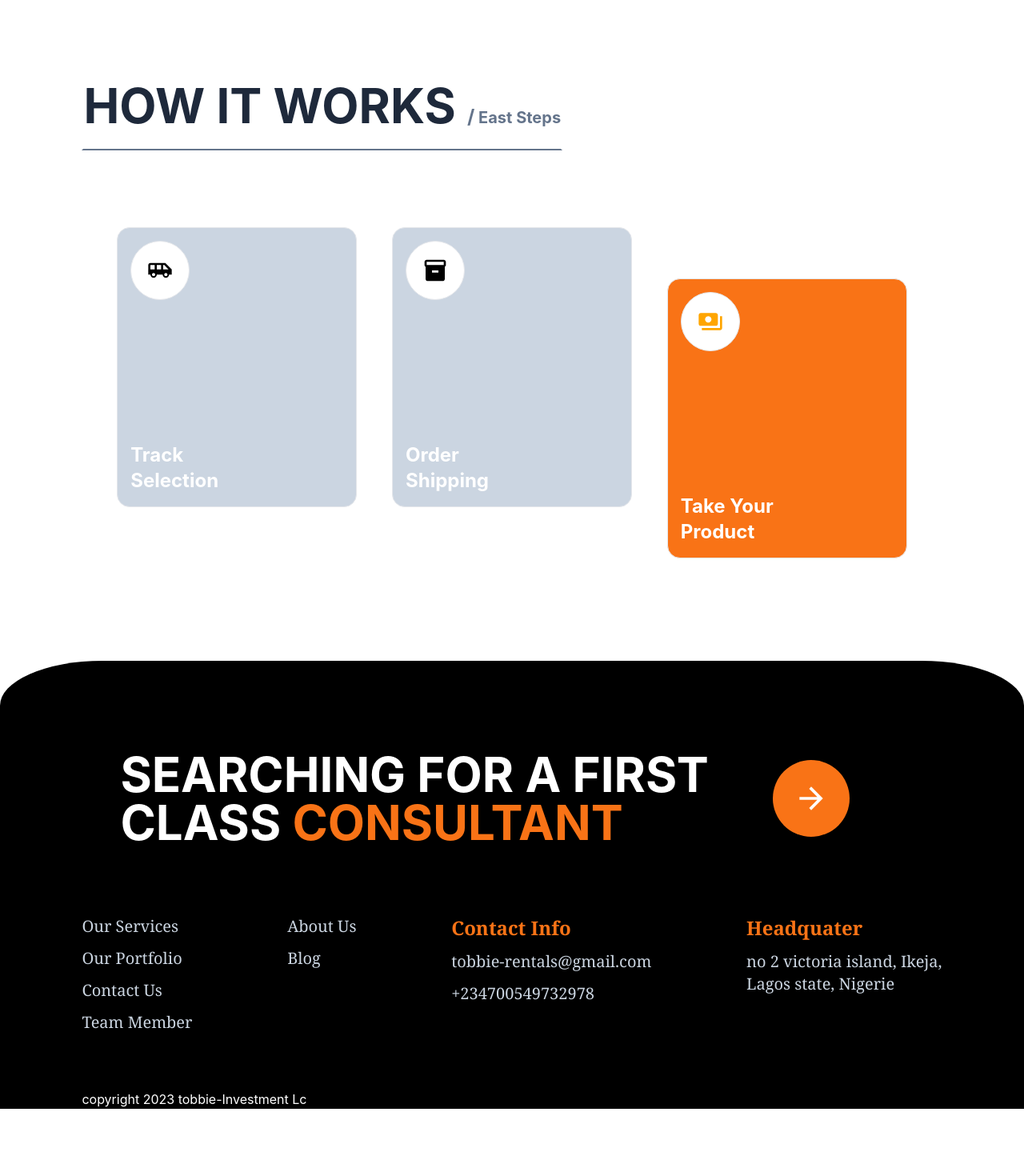
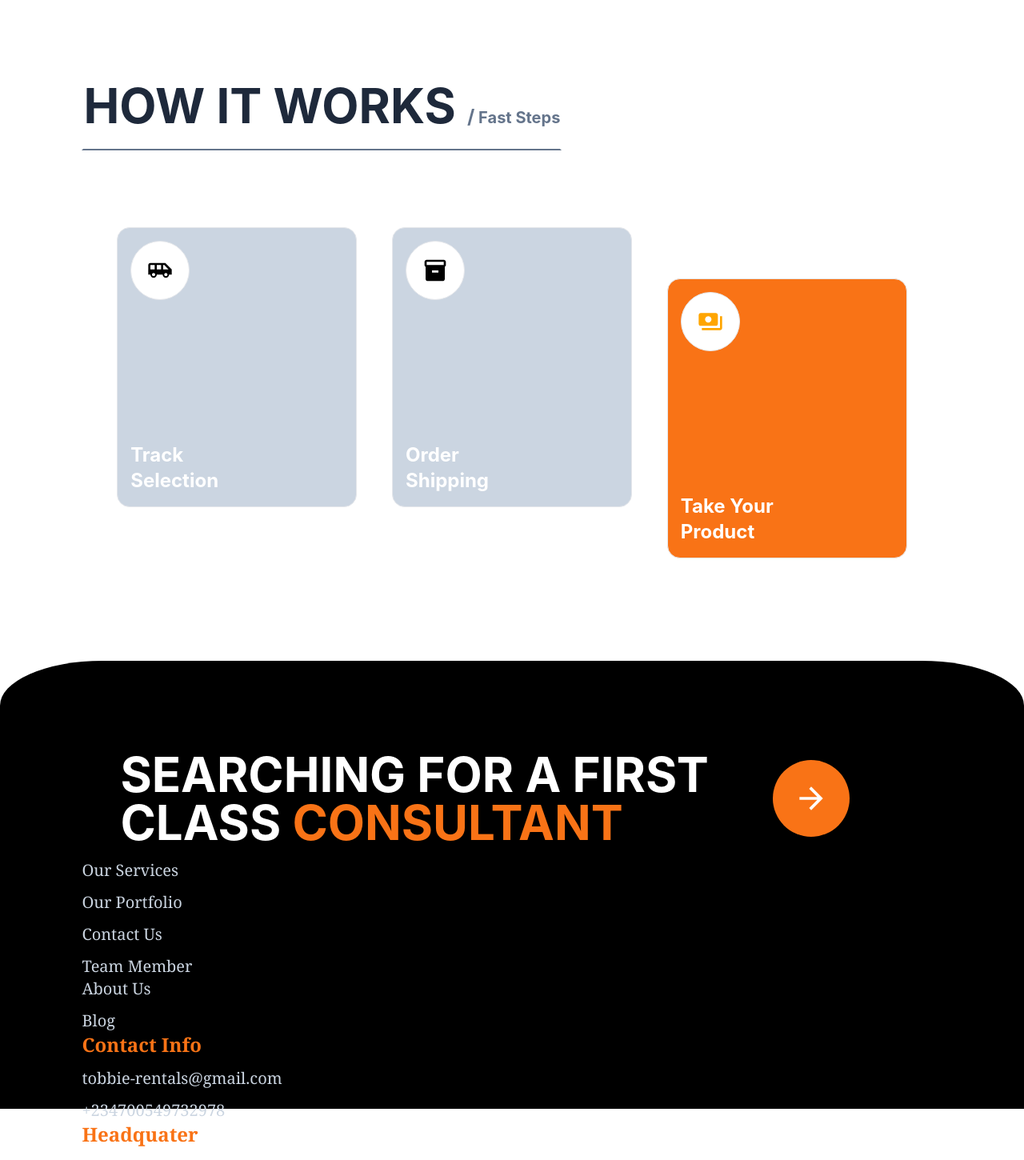
Before and after one commit to Tobbiloba/tobbie-logistics, a React (Create React App) app: page / in a window 1280 px wide. Shown: the part 3160-4610 px from the top of the page at 80% size. Before the commit the page ends 4546 px from the top, so only its background shows below. Built offline with nearby package versions, Linux system fonts and the light colour scheme.

Commit message:
mobile view for footer

```diff
--- a/src/components/Footer.js
+++ b/src/components/Footer.js
@@ -1,9 +1,9 @@
 import ArrowForwardIcon from '@mui/icons-material/ArrowForward';
 const Footer = () => {
     return (
-        <div className="w-[100vw] h-[70vh] px-[8vw] pt-24 bg-black flex flex-col justify-between rounded-tl-[10%] rounded-tr-[10%]">
-            <div className='flex py-4 flex-row  items-center px-12'>
-                <p className='lg:text-6xl md:text-4xl text-white font-bold'>SEARCHING FOR A FIRST <br />CLASS <span className='text-orange-500'>CONSULTANT</span></p>
+        <div className="w-[100vw] lg:h-[70vh] md:[70vh] px-[8vw] lg:pt-24 md:pt-20 pt-12 bg-black flex flex-col justify-between rounded-tl-[10%] rounded-tr-[10%]">
+            <div className='flex py-4 flex-row  items-center lg:px-12 md:px-10 px-3'>
+                <p className='lg:text-6xl md:text-4xl text-3xl text-white font-bold'>SEARCHING FOR A FIRST <br />CLASS <span className='text-orange-500'>CONSULTANT</span></p>
                 <div className='ml-20 overflow-hidden w-24 h-24 flex justify-center items-center rounded-full bg-orange-500'>
                     <button className=''>
                         <ArrowForwardIcon style={{ color: 'white', fontSize: '44px' }} />
@@ -11,28 +11,28 @@ const Footer = () => {
                 </div>
 
             </div>
-            <div className='flex flex-wrap  justify-between'>
+            <div className='flex mt-8 lg:mt-0 md:mt-0 md:flex-wrap flex-col  lg:justify-between md:justify-center'>
                 <div className='flex flex-col gap-3'>
                     <p className='text-xl font-normal font-serif text-slate-300'>Our Services</p>
                     <p className='text-xl font-normal font-serif text-slate-300'>Our Portfolio</p>
                     <p className='text-xl font-thin font-serif text-slate-300'>Contact Us</p>
                     <p className='text-xl font-thin font-serif text-slate-300'>Team Member</p>
                 </div>
-                <div className='flex flex-col gap-3'>
+                <div className='flex flex-col gap-3 mt-8 lg:mt-0 md:mt-0'>
                     <p className='text-xl font-thin font-serif text-slate-300'>About Us</p>
                     <p className='text-xl font-thin font-serif text-slate-300'>Blog</p>
                 </div>
-                <div className='flex flex-col gap-3'>
+                <div className='flex flex-col gap-3 mt-8 lg:mt-0 md:mt-0'>
                     <p className='text-2xl font-bold font-serif text-orange-500'>Contact Info</p>
                     <p className='text-xl font-thin font-serif text-slate-300'>tobbie-rentals@gmail.com</p>
                     <p className='text-xl font-thin font-serif text-slate-300'>+234700549732978</p>
                 </div>
-                <div className='flex flex-col gap-3'>
+                <div className='flex flex-col gap-3 mt-8 lg:mt-0 md:mt-0'>
                     <p className='text-2xl font-bold font-serif text-orange-500'>Headquater</p>
-                    <p className='text-xl font-thin font-serif text-slate-300'>no 2 victoria island, Ikeja, <br /> Lagos state, Nigerie</p>
+                    <p className='text-xl font-thin font-serif text-slate-300'>No 2 victoria island, Ikeja, <br /> Lagos state, Nigeria</p>
                 </div>
             </div>
-            <div className='text-white '>
+            <div className='text-white  mt-6 lg:mt-0 md:mt-0'>
                 <p>copyright 2023 tobbie-Investment Lc</p>
             </div>
         </div>
--- a/src/components/Projects.js
+++ b/src/components/Projects.js
@@ -4,7 +4,7 @@ const Projects = () => {
         <div className="w-[100vw] lg:pt-[100px] pt-[70px] pb-[10vh] relative lg:bottom-24 md:bottom-20 flex flex-col rounded-tl-[7.5%]  rounded-tr-[7.5%] lg:px-[8vw]">
             <div className="flex justify-between md:pl-6">
                 <div className='border-2 mb-16 border-white border-b-slate-500 pb-6 '>
-                    <p className='text-black lg:text-6xl md:text-4xl text-2xl  font-bold'>Our Project <span className='text-2xl text-slate-500'>/</span><span className='text-xl font-bold text-slate-500'> Latest Projects</span></p>
+                    <p className='text-black lg:text-6xl md:text-4xl text-3xl  font-bold'>Our Project <span className='text-2xl text-slate-500'>/</span><span className='text-xl font-bold text-slate-500'> Latest Projects</span></p>
 
                 </div>
                 <div>
--- a/src/components/Steps.js
+++ b/src/components/Steps.js
@@ -6,7 +6,7 @@ const Steps = () => {
         <div className="w-[100vw] pb-32 relative rounded-tl-[7.5%] bg-white rounded-tr-[7.5%] px-[8vw] pt-12">
             <div className="flex justify-between">
                 <div className='border-2 mb-16 border-white pt-16 border-b-slate-500 pb-6 '>
-                    <p className='text-slate-800 lg:text-6xl md:text-5xl text-6xl  font-bold'>HOW IT WORKS <span className='text-2xl text-slate-500'>/</span><span className='text-xl font-bold text-slate-500'> East Steps</span></p>
+                    <p className='text-slate-800 lg:text-6xl md:text-5xl text-3xl  font-bold'>HOW IT WORKS <span className='text-2xl text-slate-500'>/</span><span className='text-xl font-bold text-slate-500'> Fast Steps</span></p>
 
                 </div>
             </div>
```
